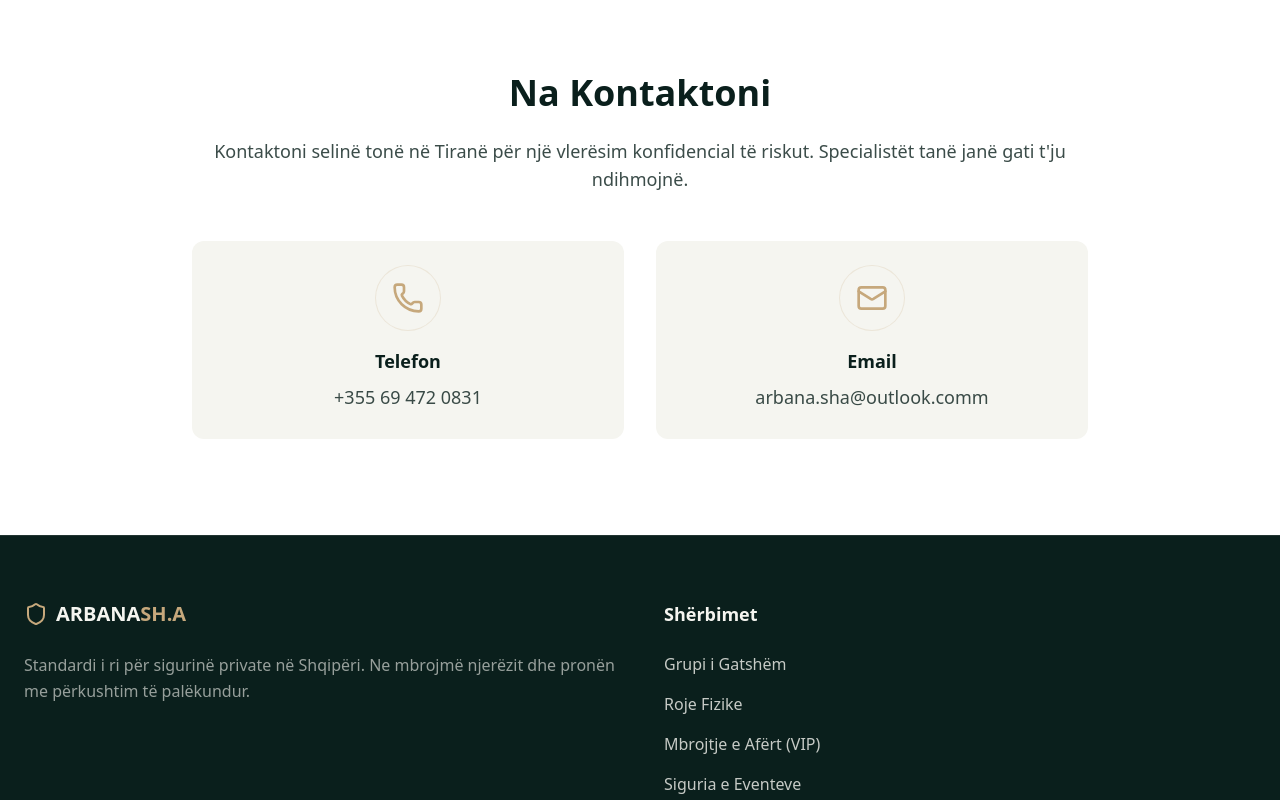
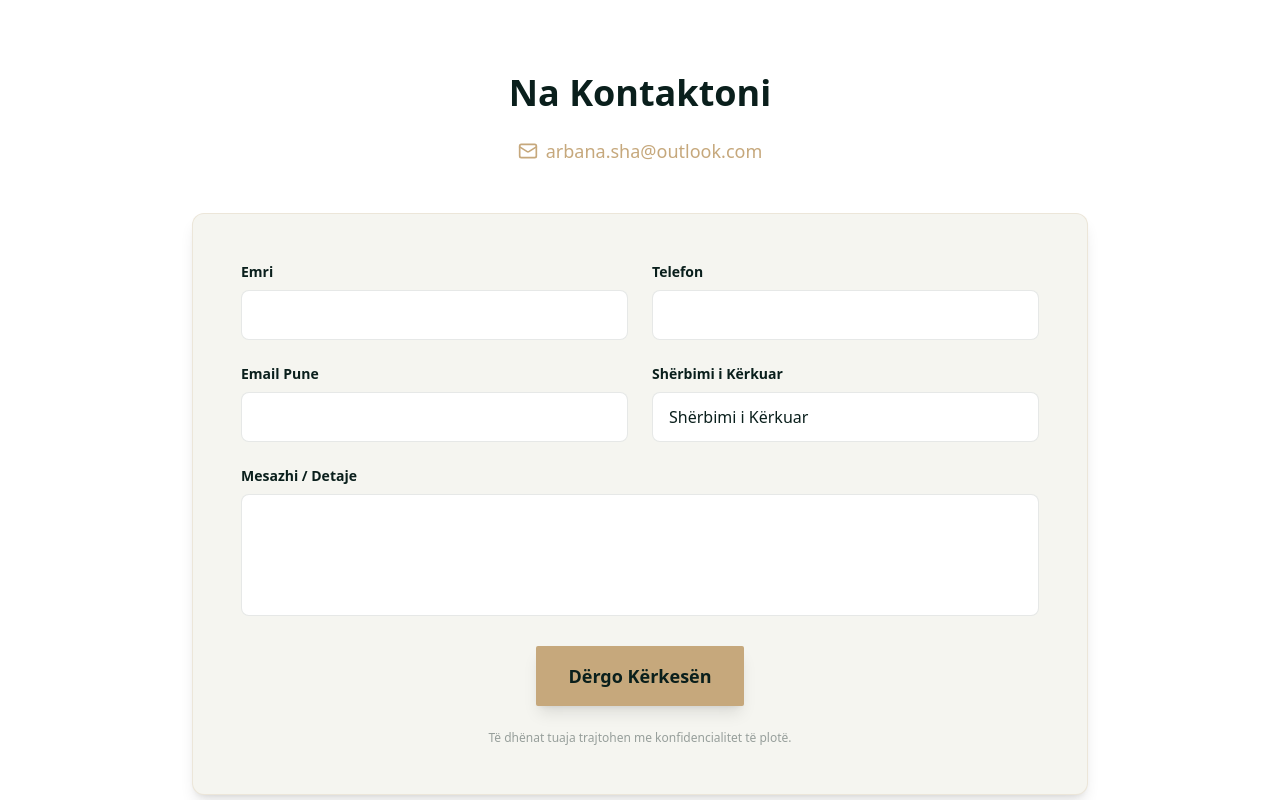
Before and after one commit to RaklinCode/Arbana, a React (Vite) app: page / in a window 1280 px wide. Shown: the part 2920-3720 px from the top of the page. Built offline with nearby package versions, Linux system fonts and the light colour scheme.

Commit message:
Update contact section: add form, remove descriptions

```diff
--- a/src/App.jsx
+++ b/src/App.jsx
@@ -226,6 +226,30 @@ export default function App() {
   const [scrolled, setScrolled] = useState(false);
   const [lang, setLang] = useState('al'); // 'al' or 'en'
 
+  const [formData, setFormData] = useState({
+    name: '',
+    phone: '',
+    email: '',
+    service: '',
+    message: ''
+  });
+  const [formStatus, setFormStatus] = useState('idle'); // idle, submitting, success
+
+  const handleInputChange = (e) => {
+    const { name, value } = e.target;
+    setFormData(prev => ({ ...prev, [name]: value }));
+  };
+
+  const handleSubmit = (e) => {
+    e.preventDefault();
+    setFormStatus('submitting');
+    // Simulate API call
+    setTimeout(() => {
+      setFormStatus('success');
+      setFormData({ name: '', phone: '', email: '', service: '', message: '' });
+    }, 1500);
+  };
+
   const t = translations[lang];
 
   useEffect(() => {
@@ -447,32 +471,105 @@ export default function App() {
       {/* Contact Section */}
       <section id="contact" className="py-16 md:py-24 bg-white">
         <div className="container mx-auto px-6">
-          <div className="max-w-4xl mx-auto text-center">
-            <h2 className="text-3xl md:text-4xl font-bold text-deep-green mb-6">{t.contact.title}</h2>
-            <p className="text-deep-green/80 mb-10 text-lg">
-              {t.contact.desc}
-            </p>
+          <div className="max-w-4xl mx-auto">
+            <div className="text-center mb-12">
+              <h2 className="text-3xl md:text-4xl font-bold text-deep-green mb-6">{t.contact.title}</h2>
+              <div className="flex items-center justify-center gap-2 text-gold font-medium">
+                <Mail size={20} />
+                <a href="mailto:arbana.sha@outlook.com" className="hover:underline text-lg">arbana.sha@outlook.com</a>
+              </div>
+            </div>
 
-            <div className="grid md:grid-cols-2 gap-8 mt-12">
-              <div className="flex flex-col items-center p-6 bg-cream rounded-xl hover:shadow-lg transition-shadow">
-                <div className="bg-cream p-4 rounded-full text-gold mb-4 border border-gold/20">
-                  <Phone size={32} />
+            <div className="bg-cream p-8 md:p-12 rounded-xl shadow-lg border border-gold/20">
+              {formStatus === 'success' ? (
+                <div className="text-center py-12">
+                  <div className="w-20 h-20 bg-green-100 rounded-full flex items-center justify-center mx-auto mb-6">
+                    <CheckCircle className="w-10 h-10 text-green-600" />
+                  </div>
+                  <h3 className="text-2xl font-bold text-deep-green mb-3">{t.contact.form.successTitle}</h3>
+                  <p className="text-deep-green/70">{t.contact.form.successDesc}</p>
+                  <button onClick={() => setFormStatus('idle')} className="mt-8 text-gold font-semibold hover:underline">
+                    {lang === 'al' ? 'Dërgo një mesazh tjetër' : 'Send another message'}
+                  </button>
                 </div>
-                <h4 className="font-bold text-deep-green text-lg mb-2">{t.contact.phone.title}</h4>
-                <p className="text-deep-green/80 font-medium text-lg">+355 69 472 0831</p>
-                <p className="text-deep-green/60 text-sm mt-1">{t.contact.phone.subtitle}</p>
-              </div>
+              ) : (
+                <form onSubmit={handleSubmit} className="space-y-6">
+                  <div className="grid md:grid-cols-2 gap-6">
+                    <div>
+                      <label className="block text-sm font-semibold text-deep-green mb-2">{t.contact.form.name}</label>
+                      <input
+                        type="text"
+                        name="name"
+                        required
+                        value={formData.name}
+                        onChange={handleInputChange}
+                        className="w-full px-4 py-3 rounded-lg border border-deep-green/10 focus:border-gold focus:ring-1 focus:ring-gold outline-none transition-all bg-white"
+                      />
+                    </div>
+                    <div>
+                      <label className="block text-sm font-semibold text-deep-green mb-2">{t.contact.form.phone}</label>
+                      <input
+                        type="tel"
+                        name="phone"
+                        value={formData.phone}
+                        onChange={handleInputChange}
+                        className="w-full px-4 py-3 rounded-lg border border-deep-green/10 focus:border-gold focus:ring-1 focus:ring-gold outline-none transition-all bg-white"
+                      />
+                    </div>
+                  </div>
 
-              <div className="flex flex-col items-center p-6 bg-cream rounded-xl hover:shadow-lg transition-shadow">
-                <div className="bg-cream p-4 rounded-full text-gold mb-4 border border-gold/20">
-                  <Mail size={32} />
-                </div>
-                <h4 className="font-bold text-deep-green text-lg mb-2">{t.contact.email.title}</h4>
-                <p className="text-deep-green/80 font-medium text-lg">arbana.sha@outlook.comm</p>
-                <p className="text-deep-green/60 text-sm mt-1">{t.contact.email.subtitle}</p>
-              </div>
+                  <div className="grid md:grid-cols-2 gap-6">
+                    <div>
+                      <label className="block text-sm font-semibold text-deep-green mb-2">{t.contact.form.email}</label>
+                      <input
+                        type="email"
+                        name="email"
+                        required
+                        value={formData.email}
+                        onChange={handleInputChange}
+                        className="w-full px-4 py-3 rounded-lg border border-deep-green/10 focus:border-gold focus:ring-1 focus:ring-gold outline-none transition-all bg-white"
+                      />
+                    </div>
+                    <div>
+                      <label className="block text-sm font-semibold text-deep-green mb-2">{t.contact.form.service}</label>
+                      <select
+                        name="service"
+                        value={formData.service}
+                        onChange={handleInputChange}
+                        className="w-full px-4 py-3 rounded-lg border border-deep-green/10 focus:border-gold focus:ring-1 focus:ring-gold outline-none transition-all bg-white appearance-none"
+                      >
+                        <option value="">{t.contact.form.service}</option>
+                        {t.contact.servicesOptions.map((opt, i) => (
+                          <option key={i} value={opt}>{opt}</option>
+                        ))}
+                      </select>
+                    </div>
+                  </div>
 
+                  <div>
+                    <label className="block text-sm font-semibold text-deep-green mb-2">{t.contact.form.message}</label>
+                    <textarea
+                      name="message"
+                      rows="4"
+                      required
+                      value={formData.message}
+                      onChange={handleInputChange}
+                      className="w-full px-4 py-3 rounded-lg border border-deep-green/10 focus:border-gold focus:ring-1 focus:ring-gold outline-none transition-all bg-white resize-none"
+                    ></textarea>
+                  </div>
 
+                  <button
+                    type="submit"
+                    disabled={formStatus === 'submitting'}
+                    className="w-full md:w-auto px-8 py-4 bg-gold hover:bg-[#B09265] text-deep-green font-bold text-lg rounded-sm transition-all shadow-lg hover:-translate-y-1 disabled:opacity-70 disabled:cursor-not-allowed mx-auto block"
+                  >
+                    {formStatus === 'submitting' ? t.contact.form.submitting : t.contact.form.submit}
+                  </button>
+                  <p className="text-center text-xs text-deep-green/40 mt-4">
+                    {t.contact.form.privacy}
+                  </p>
+                </form>
+              )}
             </div>
           </div>
         </div>
```
